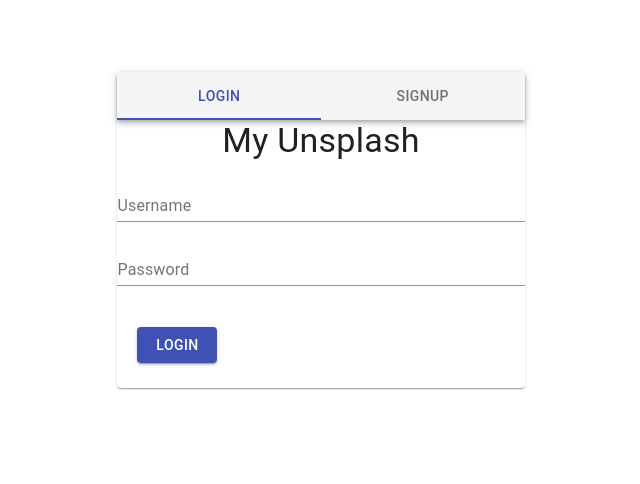
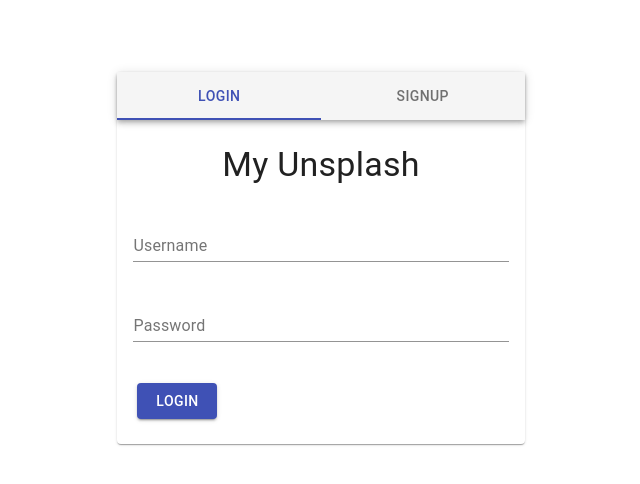
Before and after one commit to Unsplash-clone/client, a React (Create React App) app: page /login in a window 1280 px wide. Shown: the top 484 px of the page, without its empty margins (319-959 px from the left). Built offline with nearby package versions, Linux system fonts and the light colour scheme.

Commit message:
update login style

```diff
--- a/src/components/Login.js
+++ b/src/components/Login.js
@@ -155,6 +155,7 @@
               label="Username"
               value={username}
               onChange={handleUsernameChange}
+              className={classes.input}
             />
             <TextField
               id="password"
@@ -162,6 +163,7 @@
               type="password"
               value={password}
               onChange={handlePasswordChange}
+              className={classes.input}
             />
 
             <Typography variant="body2" gutterBottom color="error">
@@ -221,6 +223,7 @@
               label="Username"
               value={username}
               onChange={handleUsernameChange}
+              className={classes.input}
             />
             <TextField
               id="password"
@@ -228,6 +231,7 @@
               type="password"
               value={password}
               onChange={handlePasswordChange}
+              className={classes.input}
             />
             <Typography variant="body2" gutterBottom color="error">
               {signupErrorMessage}
--- a/src/styles/LoginStyles.js
+++ b/src/styles/LoginStyles.js
@@ -27,8 +27,8 @@
       width: "90%",
     },
   },
-  subHeading: {
-    marginBottom: theme.spacing(10),
+  heading: {
+    marginTop: theme.spacing(3),
   },
   form: {
     display: "flex",
@@ -41,4 +41,7 @@
     width: "80px",
     margin: "20px",
   },
+  input: {
+    margin: theme.spacing(2),
+  },
 }));
```
